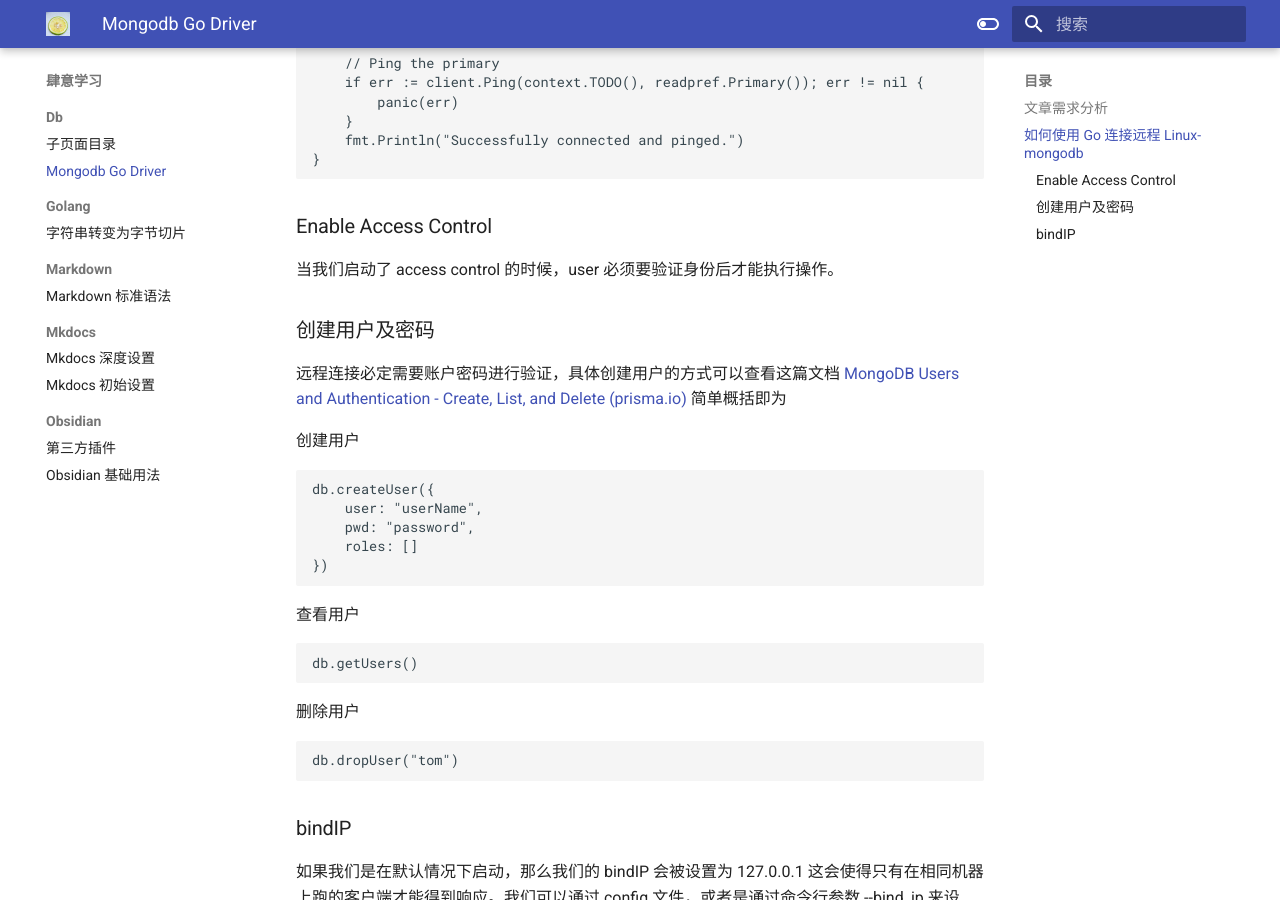
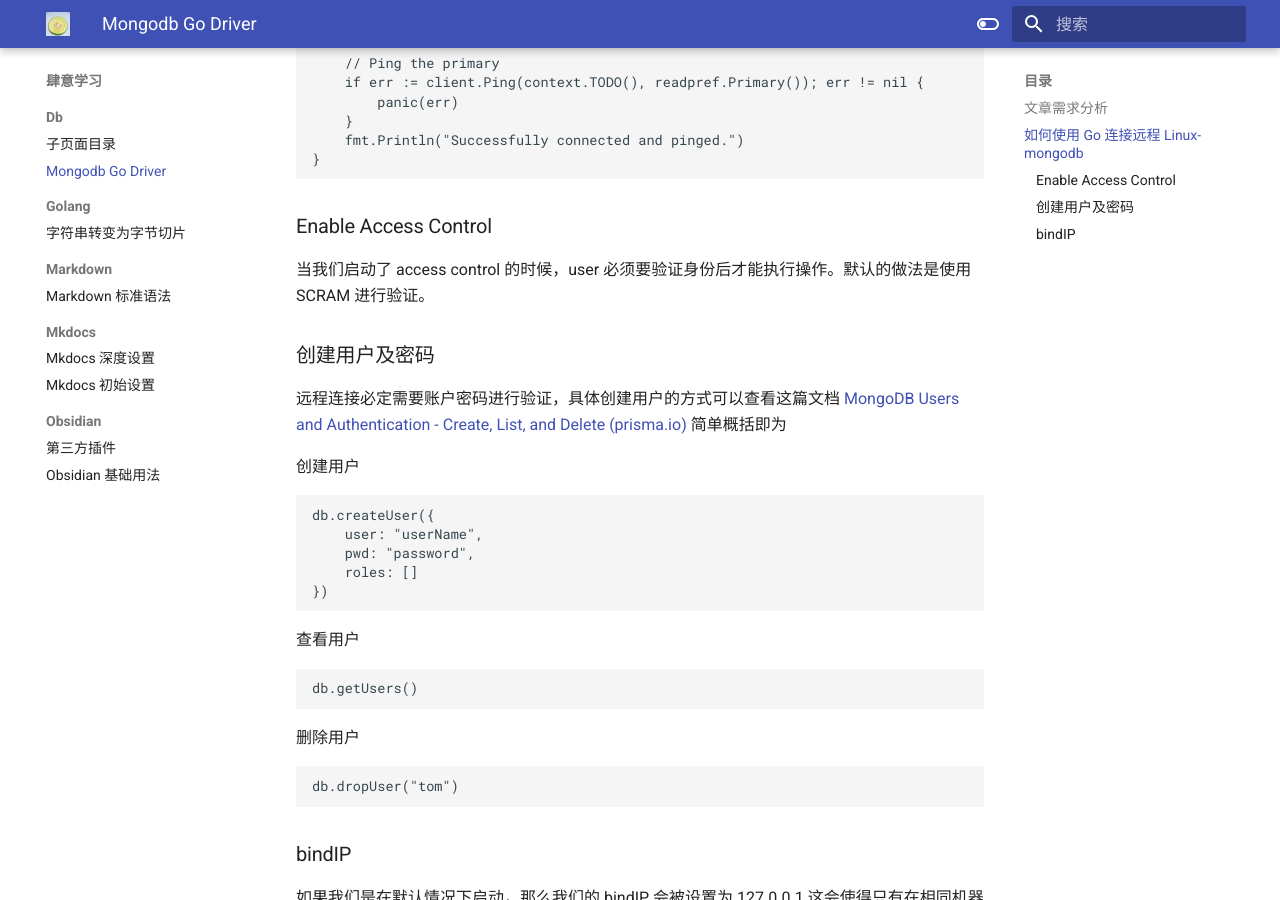
Before and after one commit to Apostle-lemon/Apostle-lemon.github.io, an MkDocs documentation site: the page built from docs/肆意学习/db/mongodb Go Driver.md, in a window 1280 px wide and 900 px high, scrolled down 1027 px. Built offline with MkDocs 1.6.1 and Material for MkDocs 9.7.7, drawn with Linux system fonts in a browser that asks for light colours.

Commit message:
vault backup: 2022-10-31 11:57:17
Affected files:
docs/肆意学习/db/mongodb Go Driver.md

```diff
--- a/docs/肆意学习/db/mongodb Go Driver.md
+++ b/docs/肆意学习/db/mongodb Go Driver.md
@@ -49,7 +49,7 @@
 
 ### Enable Access Control
 
-当我们启动了 access control 的时候，user 必须要验证身份后才能执行操作。
+当我们启动了 access control 的时候，user 必须要验证身份后才能执行操作。默认的做法是使用 SCRAM 进行验证。
 
 ### 创建用户及密码
 
```
